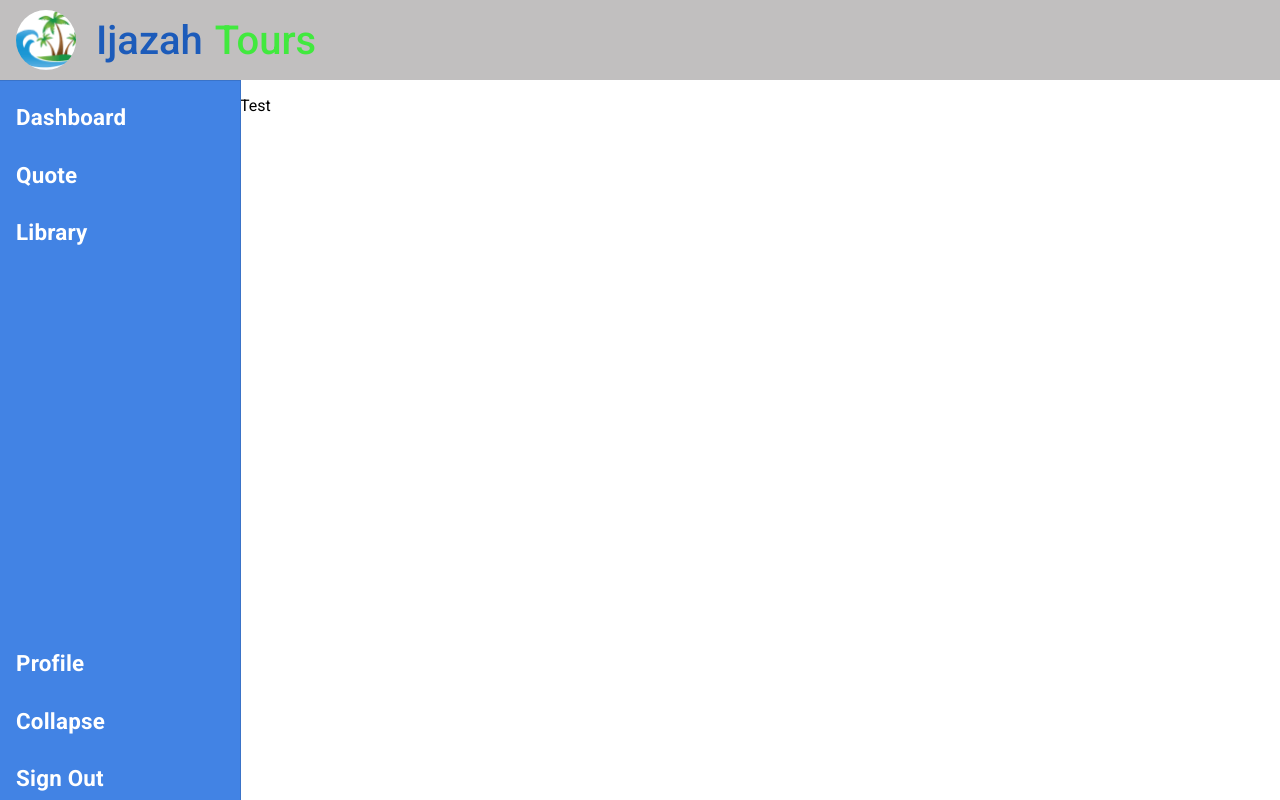
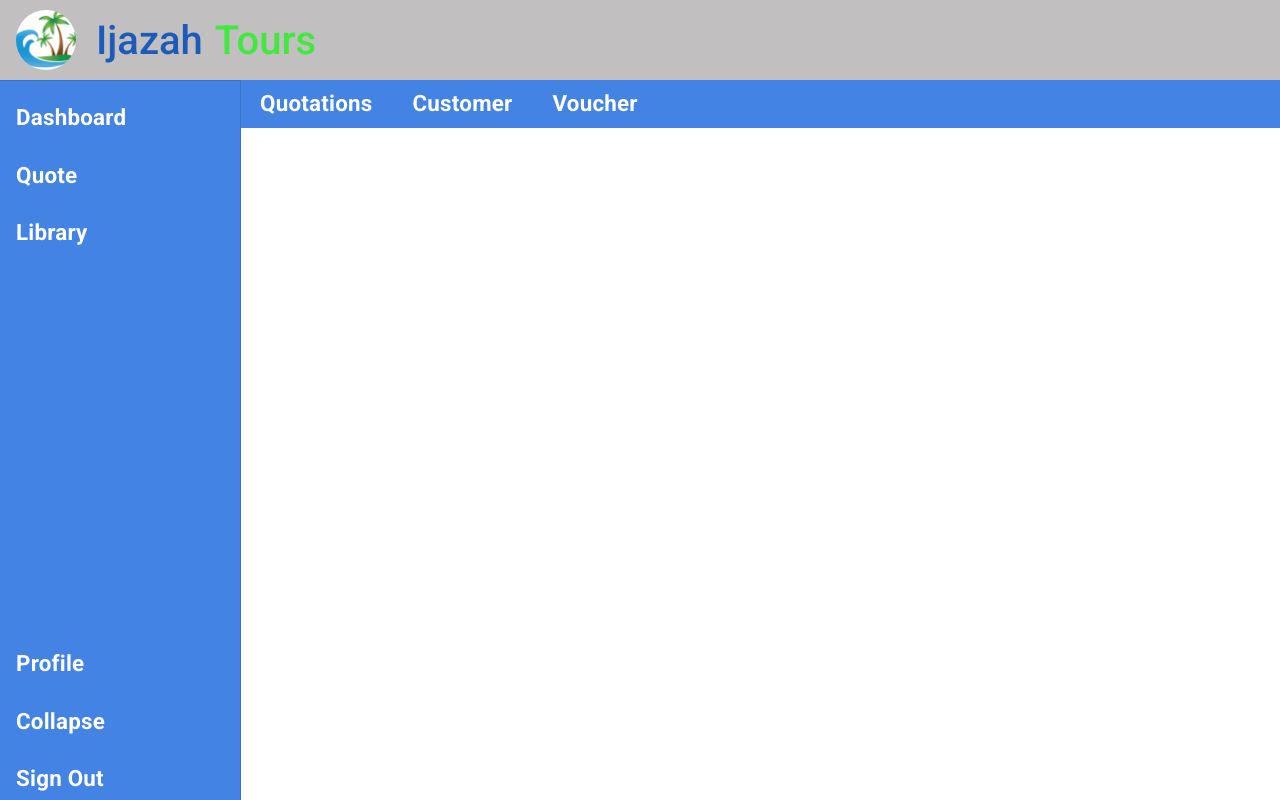
Before and after one commit to Ammar-Raneez/Ijazah_Tours, a React (Create React App) app: page / in a window 1280 px wide. Built offline with nearby package versions, Linux system fonts and the light colour scheme.

Commit message:
feat: navbar

```diff
--- a/src/App.tsx
+++ b/src/App.tsx
@@ -3,6 +3,7 @@ import GlobalStyle from "./globalStyle";
 import Sidebar from "./organisms/Sidebar";
 import { BrowserRouter as Router, Route, Switch } from "react-router-dom";
 import styled from "styled-components";
+import Navbar from "./organisms/Navbar";
 
 function App() {
   return (
@@ -13,7 +14,7 @@ function App() {
         <Sidebar />
         <Switch>
           <Route path="/">
-            <p>Test</p>
+            <Navbar type="dashboard" />
           </Route>
         </Switch>
       </Container>
--- a/src/atoms/AvatarAtom.tsx
+++ b/src/atoms/AvatarAtom.tsx
@@ -11,7 +11,7 @@ interface AvatarAtomProps {
 function AvatarAtom({ image, alt, variant, size, margin }: AvatarAtomProps) {
   return (
     <Avatar
-      style={{ width: size, height: size, margin: margin }}
+      style={{ width: size, height: size, margin }}
       variant={variant}
       src={image}
       alt={alt}
--- a/src/atoms/LinkAtom.tsx
+++ b/src/atoms/LinkAtom.tsx
@@ -5,11 +5,18 @@ import { v4 as uuid } from "uuid";
 interface LinkAtomProps {
   to: string;
   children: any;
+  margin?: string;
+  padding?: string;
 }
 
-function LinkAtom({ to, ...props }: LinkAtomProps) {
+function LinkAtom({ to, margin, padding, ...props }: LinkAtomProps) {
   return (
-    <StyledNavLink activeClassName="active" key={uuid()} to={to}>
+    <StyledNavLink
+      style={{ margin, padding }}
+      activeClassName="active"
+      key={uuid()}
+      to={to}
+    >
       {props.children}
     </StyledNavLink>
   );
@@ -22,6 +29,7 @@ const StyledNavLink = styled(NavLink)`
   align-items: center;
   color: black;
   text-decoration: none;
+  border-radius: 1rem;
 
   &.active {
     background-color: #7ba8ec;
--- a/src/atoms/ParagraphAtom.tsx
+++ b/src/atoms/ParagraphAtom.tsx
@@ -6,7 +6,7 @@ interface ParaAtomProps {
 
 function ParagraphAtom({ text, color, size }: ParaAtomProps) {
   return (
-    <p style={{ color: color, fontSize: size }}>{text}</p>
+    <p style={{ color, fontSize: size }}>{text}</p>
   )
 }
 
--- /dev/null
+++ b/src/organisms/Navbar.tsx
@@ -0,0 +1,62 @@
+import styled from "styled-components";
+import LinkAtom from "../atoms/LinkAtom";
+import LinkTextAtom from "../atoms/LinkTextAtom";
+
+const LINKS = [
+  {
+    type: "dashboard",
+    links: [
+      { key: "1", text: "Quotations", link: "/dashboard/quotations" },
+      { key: "2", text: "Customer", link: "/dashboard/customer" },
+      { key: "3", text: "Voucher", link: "/dashboard/voucher" },
+    ],
+  },
+  {
+    type: "quote",
+    links: [
+      { key: "1", text: "Quotations", link: "/quote/quotations" },
+      { key: "2", text: "Voucher", link: "/quote/voucher" },
+      { key: "3", text: "Summary", link: "/quote/summary" },
+    ],
+  },
+  {
+    type: "quote",
+    links: [
+      { key: "1", text: "Accomodation", link: "/library/accomodation" },
+      { key: "2", text: "Driver", link: "/library/driver" },
+      { key: "3", text: "Customer", link: "/library/customer" },
+    ],
+  },
+];
+
+interface NavbarProps {
+  type: "dashboard" | "quote" | "library";
+}
+
+function Navbar({ type }: NavbarProps) {
+  const navbarType = LINKS.find((obj) => obj.type === type);
+
+  return (
+    <Container>
+      {navbarType?.links.map((link) => (
+        <LinkAtom
+          padding="0px 10px 0px 10px"
+          margin="0px 10px 0px 10px"
+          key={link.key}
+          to={link.link}
+        >
+          <LinkTextAtom text={link.text} />
+        </LinkAtom>
+      ))}
+    </Container>
+  );
+}
+
+export default Navbar;
+
+const Container = styled.div`
+  background-color: #4283e4;
+  display: flex;
+  width: 100%;
+  height: 3rem;
+`;
```
